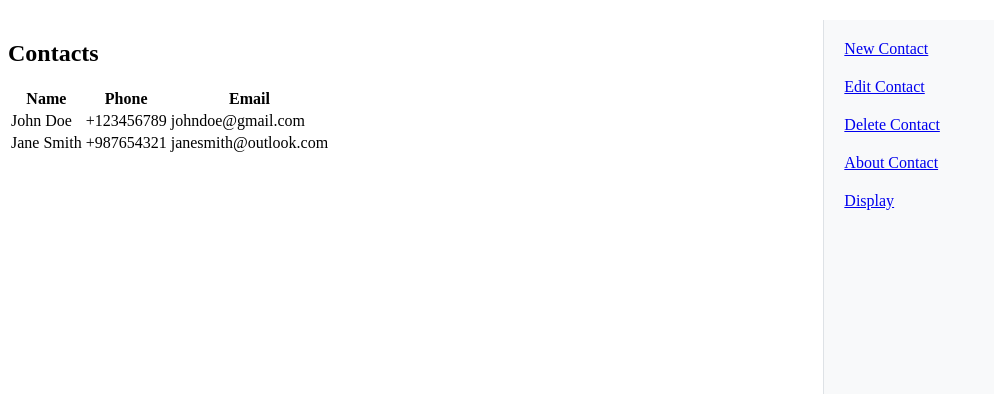
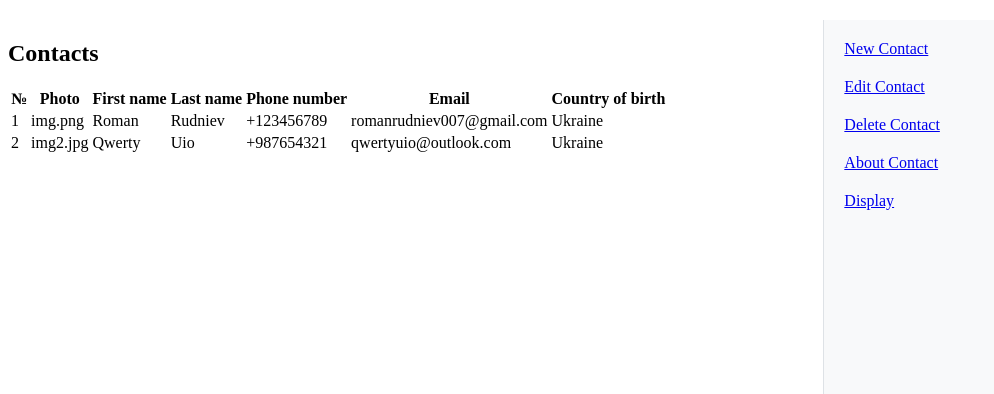
Before and after one commit to romanrudniev/ContactsBook, a Django app: template app/templates/contact_list.html in a window 1280 px wide. Shown: the part 26-420 px from the top of the page, without its empty margins (0-994 px from the left). Run offline with Django 5.2, Linux system fonts and the light colour scheme; the template is opened without the code that fills it, so the values that code supplies are empty.

Commit message:
Added design (part 3)

```diff
--- a/app/templates/contact_list.html
+++ b/app/templates/contact_list.html
@@ -9,21 +9,33 @@
     <table class="table table-striped">
         <thead>
             <tr>
-                <th scope="col">Name</th>
-                <th scope="col">Phone</th>
+                <th scope="col">№</th>
+                <th scope="col">Photo</th>
+                <th scope="col">First name</th>
+                <th scope="col">Last name</th>
+                <th scope="col">Phone number</th>
                 <th scope="col">Email</th>
+                <th scope="col">Country of birth</th>
             </tr>
         </thead>
         <tbody>
             <tr>
-                <td>John Doe</td>
+                <td>1</td>
+                <td>img.png</td>
+                <td>Roman</td>
+                <td>Rudniev</td>
                 <td>+123456789</td>
-                <td>johndoe@gmail.com</td>
+                <td>romanrudniev007@gmail.com</td>
+                <td>Ukraine</td>
             </tr>
             <tr>
-                <td>Jane Smith</td>
+                <td>2</td>
+                <td>img2.jpg</td>
+                <td>Qwerty</td>
+                <td>Uio</td>
                 <td>+987654321</td>
-                <td>janesmith@outlook.com</td>
+                <td>qwertyuio@outlook.com</td>
+                <td>Ukraine</td>
             </tr>
             <!-- Add more rows as needed -->
         </tbody>
```
